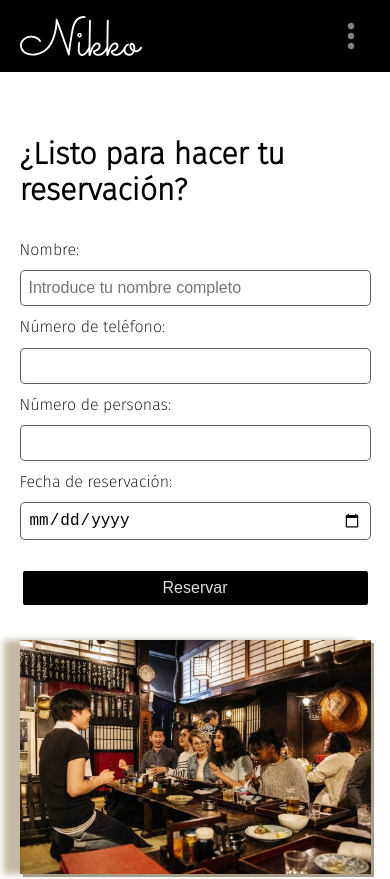
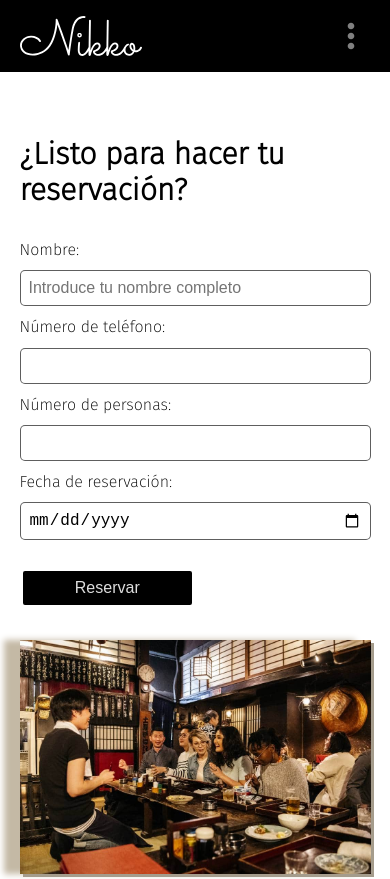
Before and after one commit to emspa07/restauranteapp, a React (Create React App) app: page /reservation in a window 390 px wide. Shown: the top 879 px of the page. Built offline with nearby package versions, Linux system fonts and the light colour scheme.

Commit message:
se coloco unos parentesis que faltaban

```diff
--- a/src/App.js
+++ b/src/App.js
@@ -14,11 +14,7 @@ function App() {
           <Navbar/>
           <Routes>
                   <Route path="/" element={<Home/>}/>
-    </Routes>
-    <Routes>
                   <Route path="/menu" element={<Menu/>}/>
-    </Routes>
-    <Routes>
                   <Route path="/reservation" element={<Reservation/>}/>
           </Routes>
           <Footer/>
--- a/src/pages/Home.jsx
+++ b/src/pages/Home.jsx
@@ -9,5 +9,3 @@ export const Home = () => {
         </>
     )
 }
-
-export default Home;
--- a/src/pages/Reservation.jsx
+++ b/src/pages/Reservation.jsx
@@ -1,4 +1,4 @@
-import React, {useState} from 'react';
+import {useState} from 'react';
 import Button from '../components/Button';
 import restaurantInterior from './img/restaurante_interior.jpg';
 import { addReservation } from '../utils/dynamodb';
@@ -16,6 +16,7 @@ function Reservation () {
 
     })
 
+
     return (
         <section className = "app_container section_spacers">
         <div className="reservation_container">
@@ -30,7 +31,8 @@ function Reservation () {
                     <input type='number' name='numberPeople' value={form.numberPeople} onChange={(e) => setForm({...form, numberPeople: e.target.value})} required/>
                     <label>Fecha de reservación: </label>
                     <input type='date' name='reservationDate' value={form.reservationDate} onChange={(e) => setForm({...form, reservationDate: e.target.value})} required/>
-                    <Button onClick={() =>{
+                    <Button onClick={(e) =>{
+                        e.preventDefault()
                         addReservation({
                             id_reservaciones: 2,
                             name: form.name,
--- a/src/pages/css/reservation.css
+++ b/src/pages/css/reservation.css
@@ -38,4 +38,8 @@
     .form_data h2{
         font-size: 1.9rem;
     }
+    .form_data > button{
+        width: 50%;
+    }
+
 }
--- a/src/utils/dynamodb.js
+++ b/src/utils/dynamodb.js
@@ -8,7 +8,7 @@ const config = {
 
 AWS.config.update(config);
 
-const table = 'reservations';
+const table = 'reservaciones';
 
 const dynamo = new AWS.DynamoDB.DocumentClient();
 export const addReservation = async(data) =>{
@@ -17,6 +17,6 @@ export const addReservation = async(data) =>{
         Item: data
     }
 
-    const response = await dynamo.put(params).promise
+    const response = await dynamo.put(params).promise()
     console.log(response.$response.httpResponse);
 }
```
Lines whose indentation alone changed are shown as unchanged.
